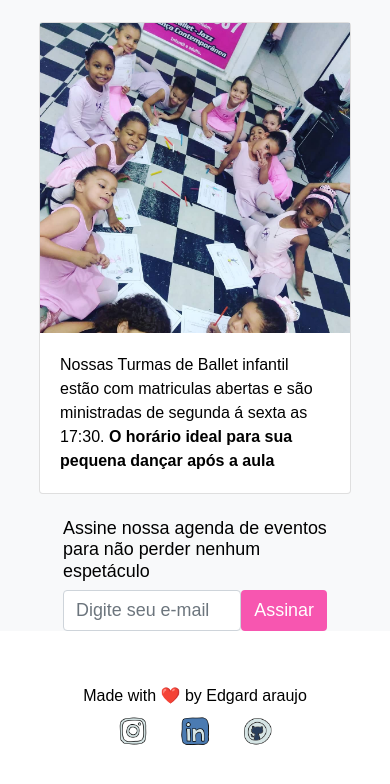
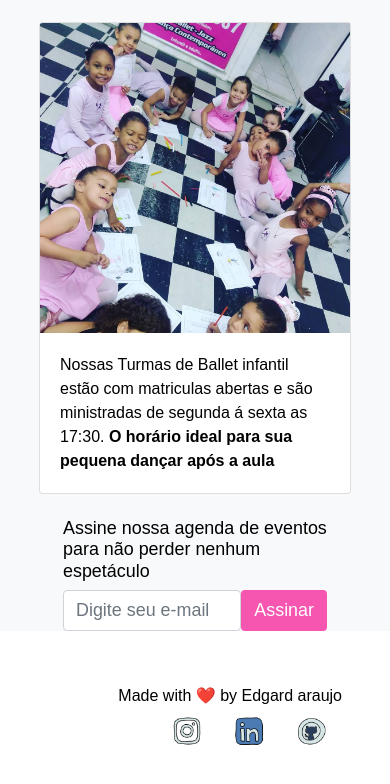
Before and after one commit to Gardium/Estudio-de-danca, a plain HTML site: page index.html in a window 390 px wide. Shown: the part 1356-2140 px from the top of the page. After the commit the page ends 2110 px from the top, so only its background shows below. Drawn offline with nearby package versions, Linux system fonts and the light colour scheme.

Commit message:
margin do rodape alterada

```diff
--- a/index.html
+++ b/index.html
@@ -153,14 +153,13 @@
 
 
 
-<footer>
+<footer cl>
 
-    <ul class="nav  d-md-flex justify-content-center justify-content-md-between align-items-end m-5">
+    <ul class="nav  d-md-flex justify-content-end justify-content-md-between align-items-end mx-5 mt-5">
 
-<div class="">
+
 
   <li class="developedby">Made with ❤️ by Edgard araujo</li>
-</div>
 
   <div class="d-flex">
 
```
